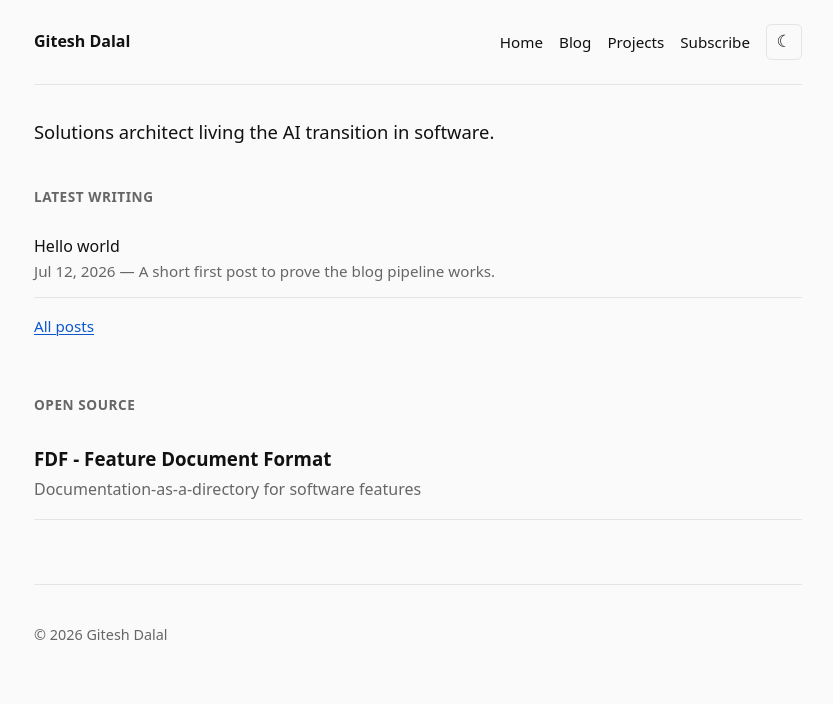
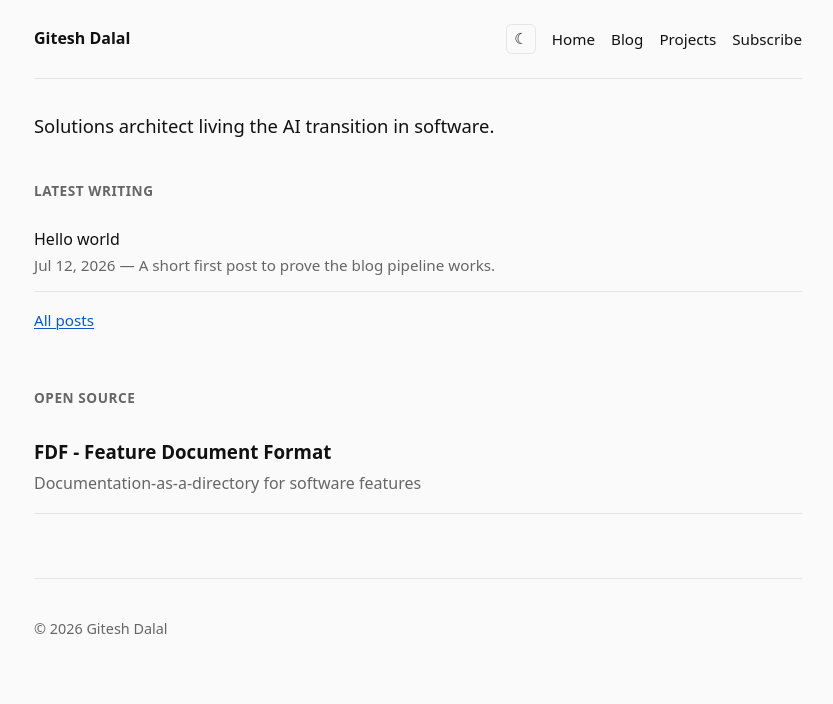
Before and after one commit to GiteshDalal/giteshdalal.github.io, an Astro site: page / in a window 1280 px wide. Shown: the whole page, without its empty margins (222-1055 px from the left). Built offline with nearby package versions, Linux system fonts and the light colour scheme; Astro itself is replaced by a stand-in of ours.

Commit message:
fix: put theme toggle inline before nav links
Keep the control on the same row as Home / Blog / Projects / Subscribe.

```diff
--- a/src/components/ThemeToggle.astro
+++ b/src/components/ThemeToggle.astro
@@ -57,19 +57,21 @@
 <style>
   .theme-toggle {
     display: inline-flex;
+    flex-shrink: 0;
     align-items: center;
     justify-content: center;
-    width: 2.25rem;
-    height: 2.25rem;
+    width: 1.85rem;
+    height: 1.85rem;
     margin: 0;
     padding: 0;
     border: 1px solid var(--border);
     border-radius: 0.35rem;
     background: transparent;
     color: var(--fg);
-    font-size: 1.05rem;
+    font-size: 0.95rem;
     line-height: 1;
     cursor: pointer;
+    vertical-align: middle;
   }
 
   .theme-toggle:hover {
--- a/src/layouts/BaseLayout.astro
+++ b/src/layouts/BaseLayout.astro
@@ -43,15 +43,13 @@ const fullTitle = title === 'Home' ? 'Gitesh Dalal' : `${title} · Gitesh Dalal`
   <body>
     <header class="site-header">
       <a href="/" class="site-wordmark">Gitesh Dalal</a>
-      <div class="site-header-actions">
-        <nav class="site-nav" aria-label="Primary">
-          <a href="/">Home</a>
-          <a href="/blog/">Blog</a>
-          <a href="/projects/">Projects</a>
-          <a href="/rss.xml">Subscribe</a>
-        </nav>
+      <nav class="site-nav" aria-label="Primary">
         <ThemeToggle />
-      </div>
+        <a href="/">Home</a>
+        <a href="/blog/">Blog</a>
+        <a href="/projects/">Projects</a>
+        <a href="/rss.xml">Subscribe</a>
+      </nav>
     </header>
     <main class="site-main">
       <slot />
@@ -71,10 +69,4 @@ const fullTitle = title === 'Home' ? 'Gitesh Dalal' : `${title} · Gitesh Dalal`
   .site-wordmark:hover {
     color: var(--link);
   }
-  .site-header-actions {
-    display: flex;
-    flex-wrap: wrap;
-    align-items: center;
-    gap: 1rem;
-  }
 </style>
--- a/src/styles/global.css
+++ b/src/styles/global.css
@@ -87,7 +87,8 @@ a:hover {
 .site-nav {
   display: flex;
   flex-wrap: wrap;
-  gap: 1rem;
+  align-items: center;
+  gap: 0.85rem 1rem;
   font-size: 0.95rem;
 }
 
```
